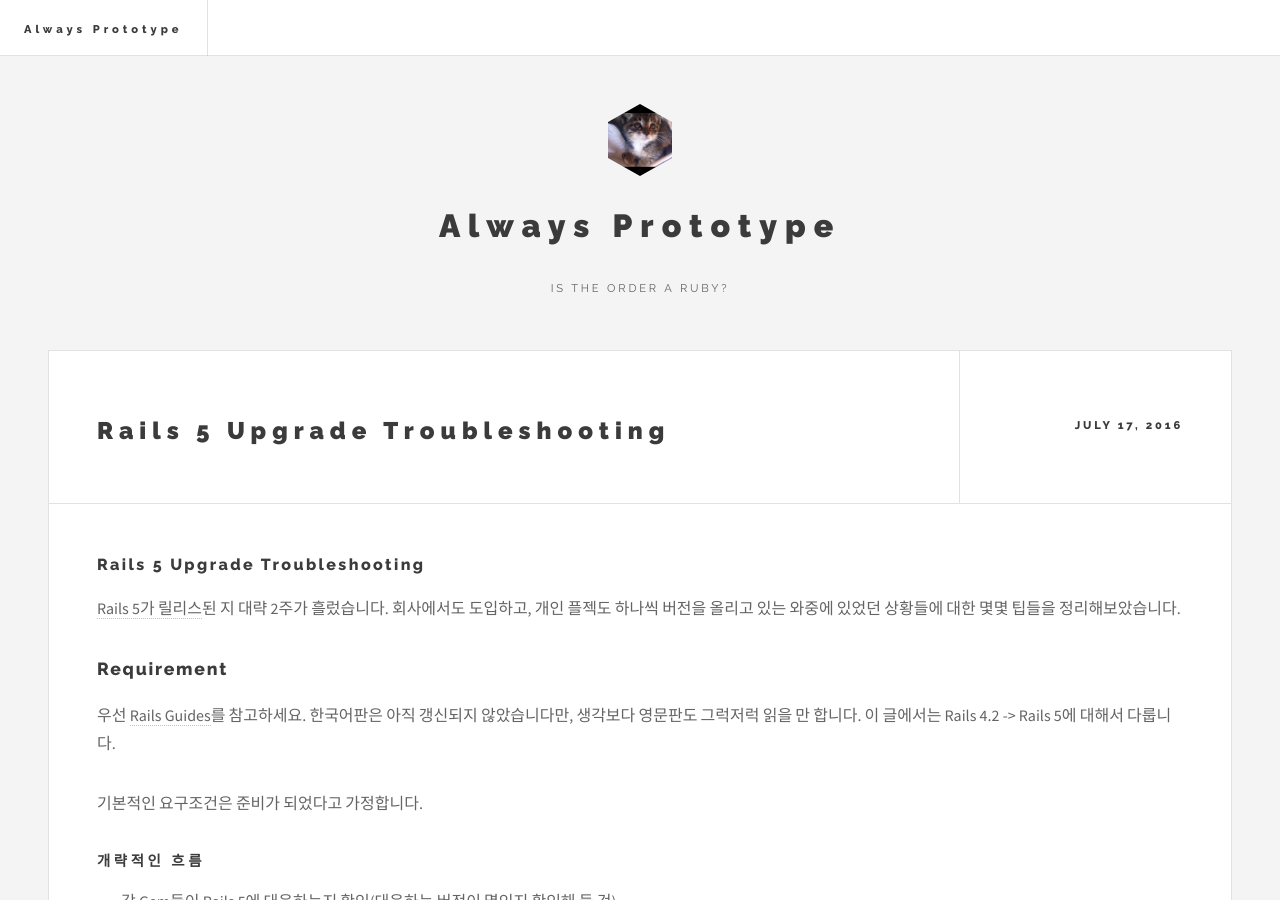
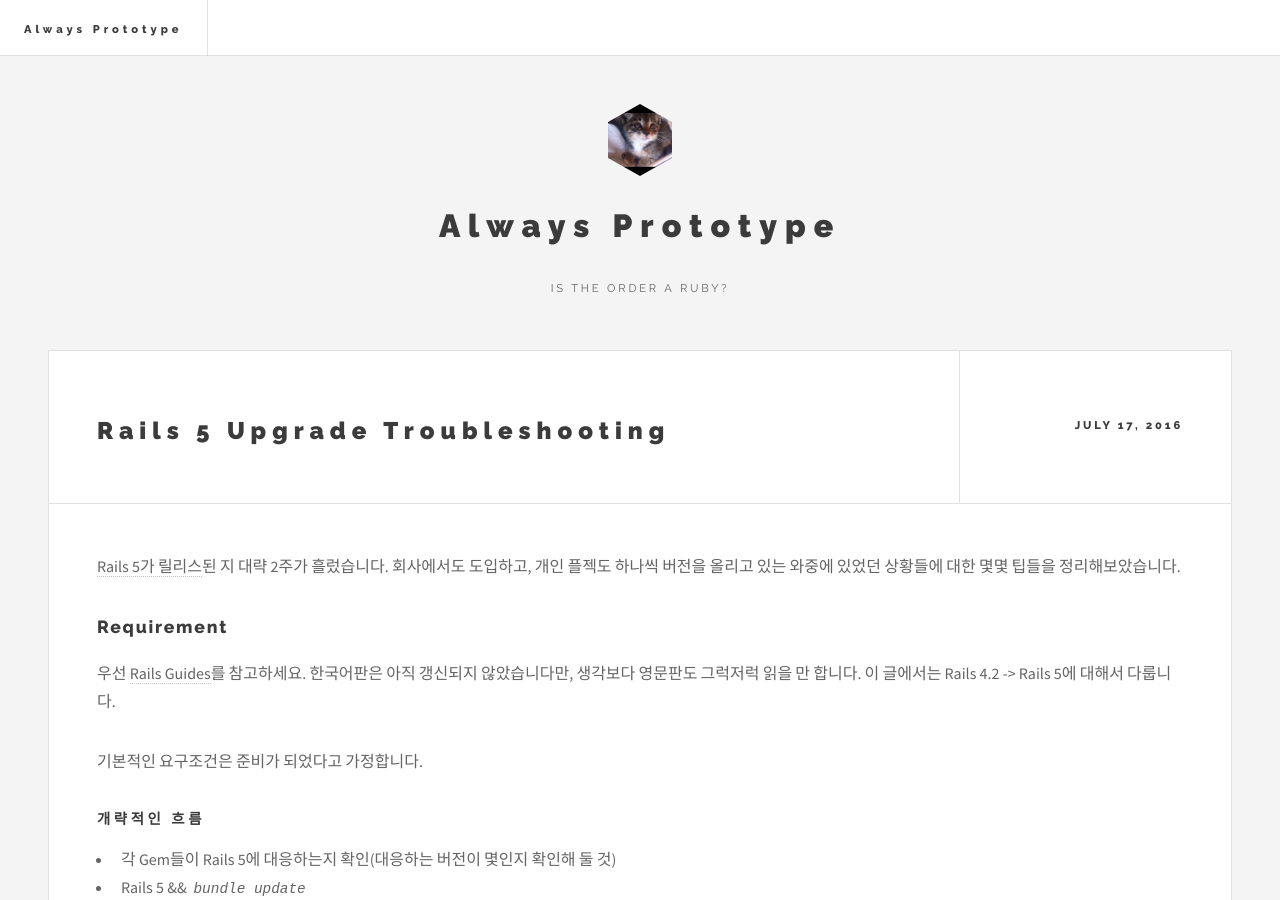
Before and after one commit to riseshia/archived-riseshia-github-io, a Jekyll site: the page built from _posts/2016-07-17-rails-5-upgrade-troubleshooting.md, in a window 1280 px wide and 900 px high. Built offline with Jekyll 4.4.1, drawn with Linux system fonts in a browser that asks for light colours.

Commit message:
Remove H1 from rails 5 trouble shooting

```diff
--- a/_posts/2016-07-17-rails-5-upgrade-troubleshooting.md
+++ b/_posts/2016-07-17-rails-5-upgrade-troubleshooting.md
@@ -4,8 +4,6 @@ title: "Rails 5 Upgrade Troubleshooting"
 date: 2016-07-17 14:29:10 +0900
 categories:
 ---
-
-# Rails 5 Upgrade Troubleshooting
 
 [Rails 5가 릴리스](http://weblog.rubyonrails.org/2016/6/30/Rails-5-0-final/)된 지 대략 2주가 흘렀습니다. 회사에서도 도입하고, 개인 플젝도 하나씩 버전을 올리고 있는 와중에 있었던 상황들에 대한 몇몇 팁들을 정리해보았습니다.
 
```
